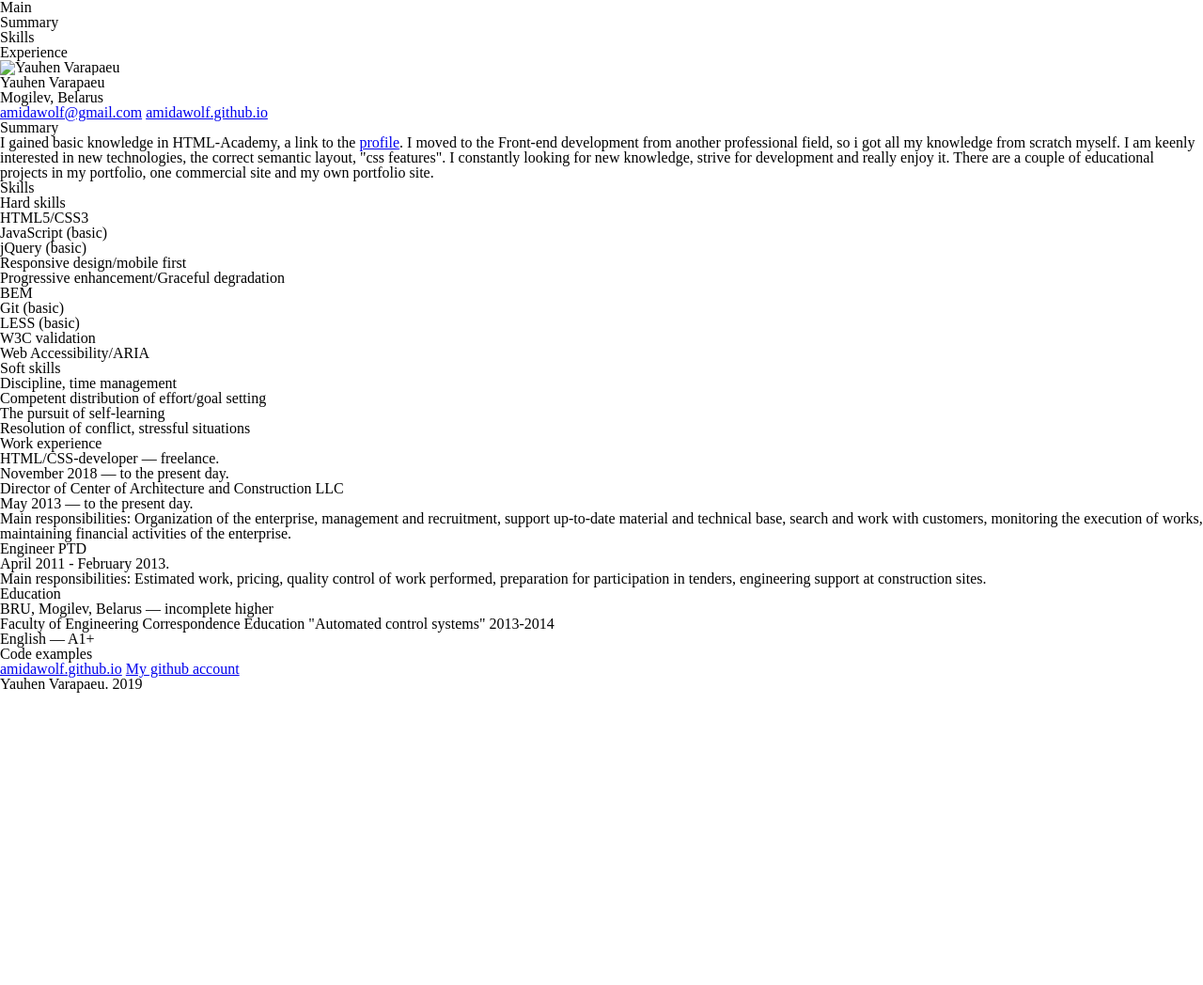
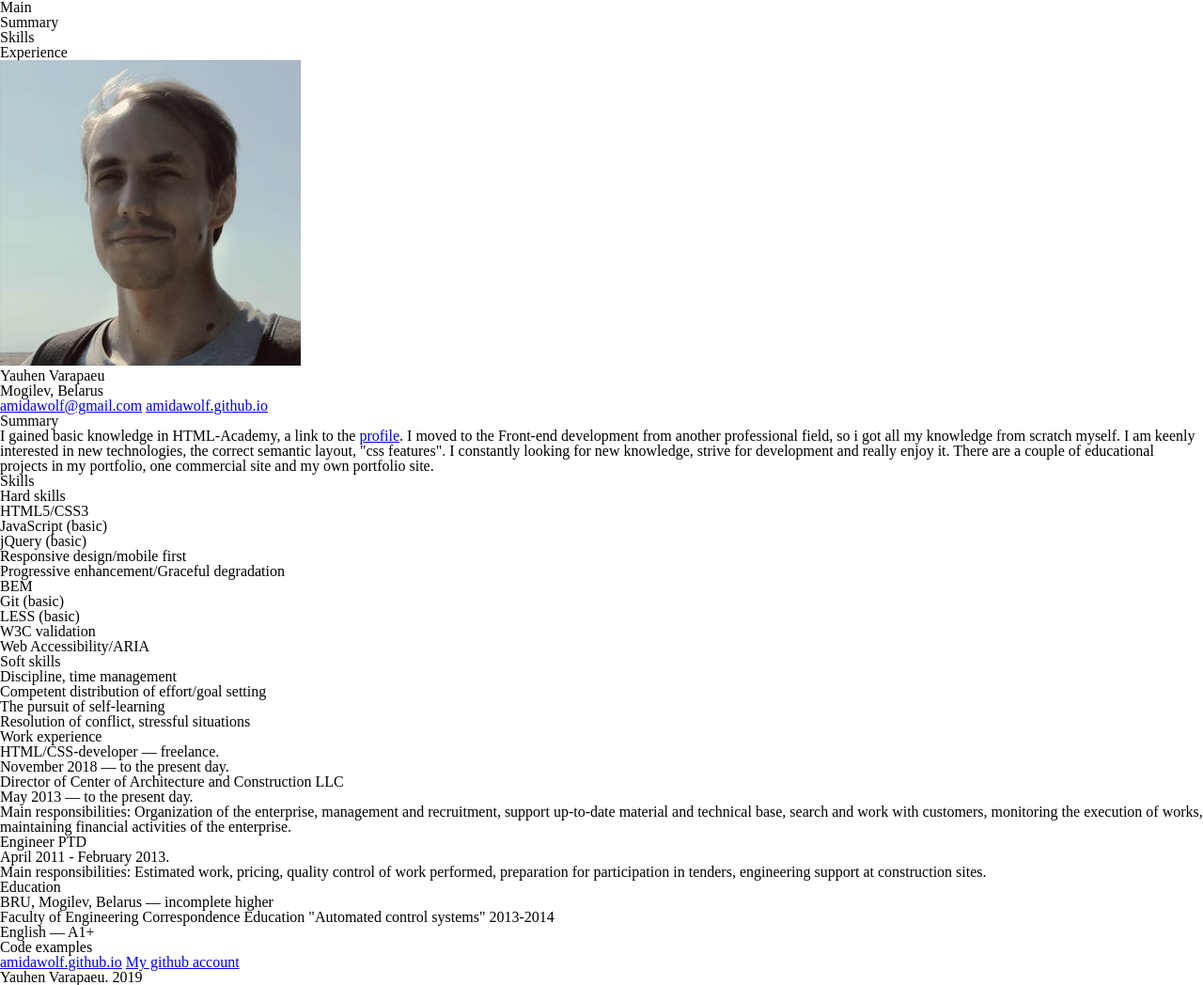
Before and after one commit to AmidaWolf/rsschool-2019Q1-cv, a plain HTML site: page index.html in a window 1280 px wide. Shown: the whole page at 94% size. Before the commit the page ends 800 px from the top, so only its background shows below. Drawn offline with Linux system fonts and the light colour scheme.

Commit message:
feat: add photo.jpg for index.html

```diff
--- a/index.html
+++ b/index.html
@@ -28,7 +28,7 @@
   <main class="content">
     <div class="wrapper">
       <section class="main">
-        <img class="main__photo" src="" alt="Yauhen Varapaeu">
+        <img class="main__photo" src="assets/images/photo.jpg" alt="Yauhen Varapaeu">
         <h1 class="main__title">Yauhen Varapaeu</h1>
         <p class="main__text">Mogilev, Belarus</p>
         <a class="main__email-link link" href="mailto:amidawolf@gmail.com">amidawolf@gmail.com</a>
```
Also changed, not shown: assets/images/photo.jpg (added).
